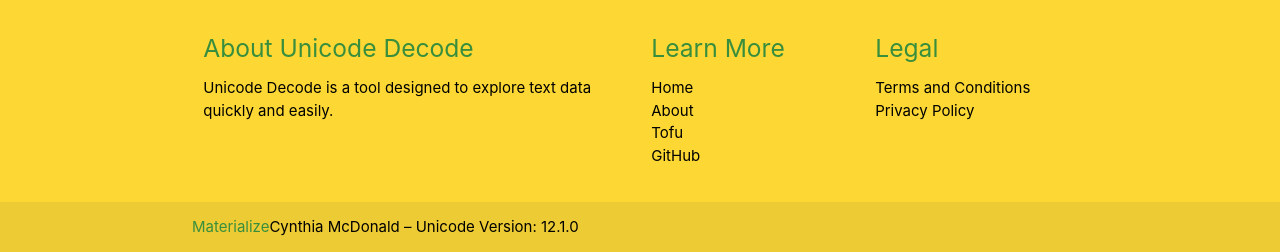
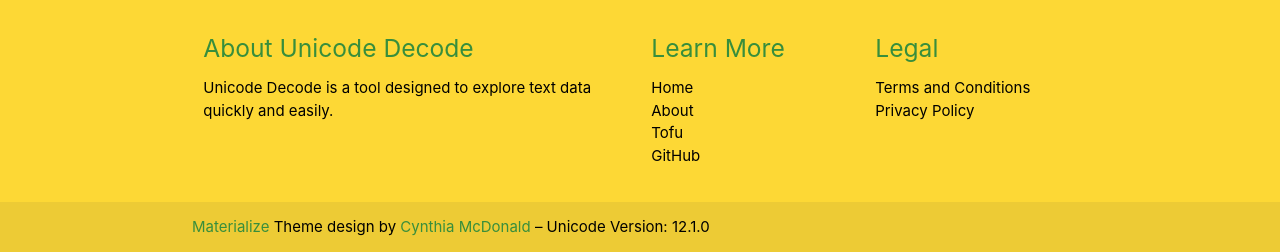
Before and after one commit to danieljdorado/unicodedecode, a Django app: template templates/decode/about.html in a window 1280 px wide. Shown: the part 1093-1345 px from the top of the page. Run offline with Django 3.2, Linux system fonts and the light colour scheme; the template is opened without the code that fills it: most values are stand-ins (such as "Sample title", 1, 10 or a date in 2020); some libraries are stand-ins or nearby versions.

Commit message:
Fix typo in footer

```diff
--- a/templates/decode/footer.html
+++ b/templates/decode/footer.html
@@ -28,7 +28,7 @@
     </div>
     <div class="footer-copyright">
       <div class="container black-text">
-      <a class="green-text text-darken-2" href="http://materializecss.com">Materialize</a Theme design by <a class="green-text text-darken-2" href="https://github.com/mcdonald-cyber">Cynthia McDonald</a> – Unicode Version: 12.1.0
+        <a class="green-text text-darken-2" href="http://materializecss.com">Materialize</a> Theme design by <a class="green-text text-darken-2" href="https://github.com/mcdonald-cyber">Cynthia McDonald</a> – Unicode Version: 12.1.0
       </div>
     </div>
   </footer>
```
